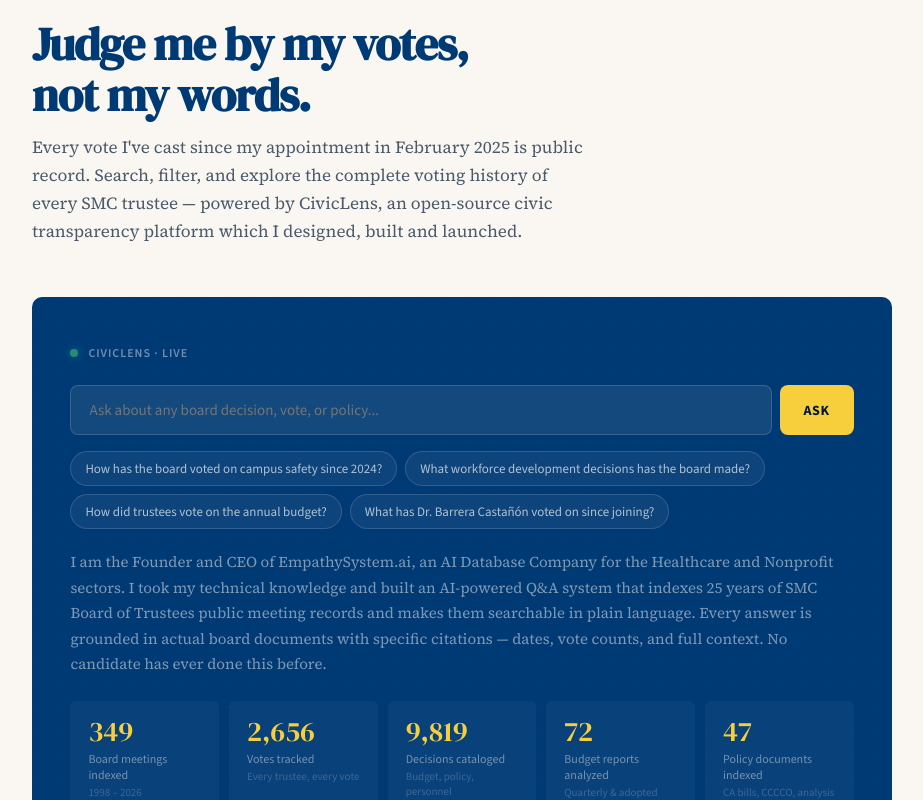
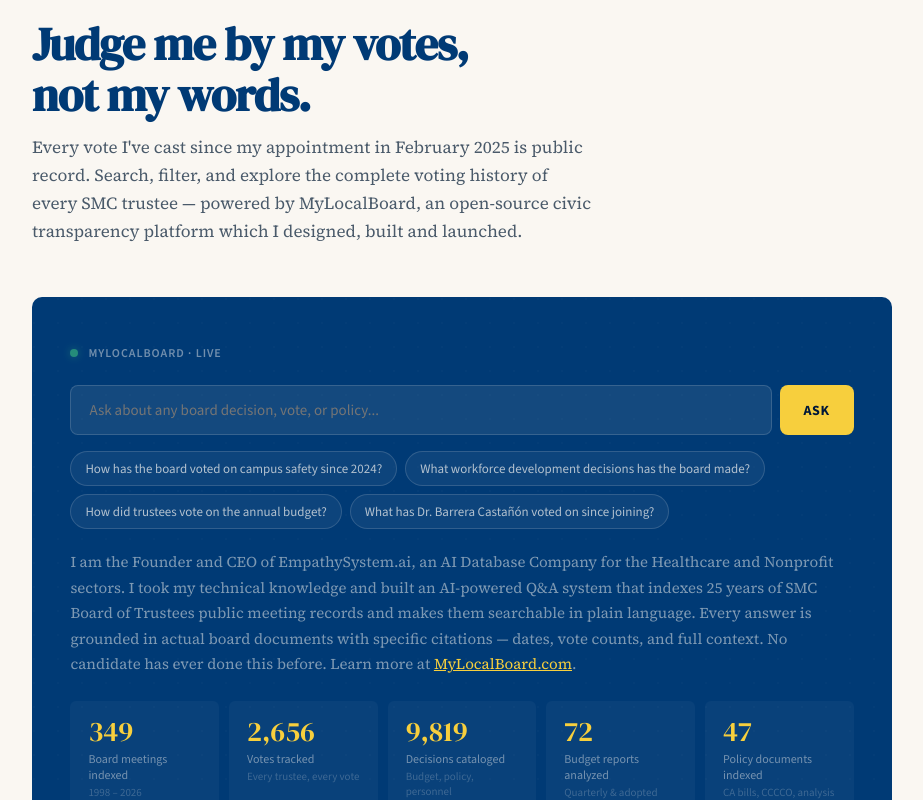
Before and after one commit to LBCplus/lbc4smc, a React (Vite) app: page / in a window 1280 px wide. Shown: the part 7220-8020 px from the top of the page, without its empty margins (178-1101 px from the left). Built offline with nearby package versions, Linux system fonts and the light colour scheme.

Commit message:
Rebrand CivicLens to MyLocalBoard across campaign site

```diff
--- a/src/App.jsx
+++ b/src/App.jsx
@@ -349,7 +349,7 @@
         <p className="section-intro dark">
           Every vote I've cast since my appointment in February 2025 is public record.
           Search, filter, and explore the complete voting history of every SMC trustee —
-          powered by CivicLens, an open-source civic transparency platform which I designed, built and launched.
+          powered by MyLocalBoard, an open-source civic transparency platform which I designed, built and launched.
         </p>
 
         <div className="civiclens-card" style={{
@@ -361,7 +361,7 @@
           <div style={{ position: "relative" }}>
             <div className="civiclens-status">
               <div className="status-dot" style={{ background: "#4ade80", boxShadow: "0 0 8px rgba(74,222,128,0.6)" }} />
-              <span>CivicLens · Live</span>
+              <span>MyLocalBoard · Live</span>
             </div>
 
             {/* Search Input */}
@@ -478,6 +478,7 @@
               public meeting records and makes them searchable in plain language. Every answer is
               grounded in actual board documents with specific citations — dates, vote
               counts, and full context. No candidate has ever done this before.
+              Learn more at <a href="https://mylocalboard.com" target="_blank" rel="noopener" style={{ color: "#F7CF3D" }}>MyLocalBoard.com</a>.
             </p>
 
             <div className="record-stats">
@@ -718,7 +719,7 @@
           }}>
             Soy Fundador y Dueño de EmpathySystem.ai, una empresa de inteligencia
             artificial para los sectores de salud y organizaciones sin fines de lucro. Usé ese conocimiento
-            técnico para construir CivicLens — un sistema de preguntas y respuestas que indexa
+            técnico para construir MyLocalBoard — un sistema de preguntas y respuestas que indexa
             349 reuniones del Consejo de Administración del colegio desde 1998, rastreando 2,656 votos,
             9,819 decisiones, 72 informes presupuestarios y 47 documentos de política estatal.
             Cada respuesta está basada en documentos reales del Consejo con
@@ -949,7 +950,7 @@
         </div>
         <div className="footer-legal">
           Paid for by Luis Barrera Castañón for SMC Board of Trustees 2026 (pending campaign filing).<br />
-          Transparency powered by <span style={{ color: "rgba(247, 207, 61, 0.5)" }}>CivicLens</span>, an open-source civic transparency platform. © 2026
+          Transparency powered by <span style={{ color: "rgba(247, 207, 61, 0.5)" }}>MyLocalBoard</span>, an open-source civic transparency platform. © 2026
         </div>
       </div>
     </footer>
```
